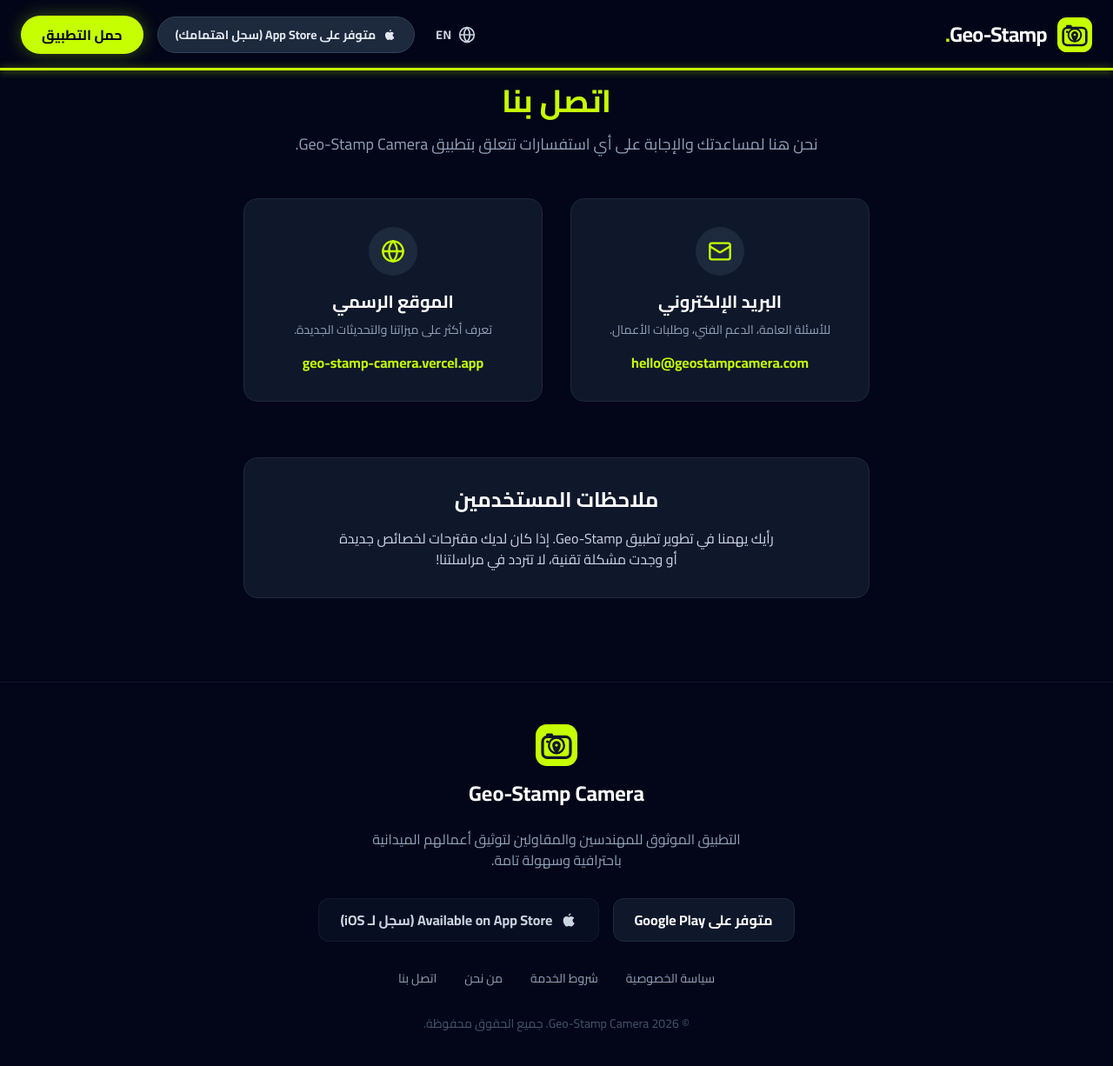
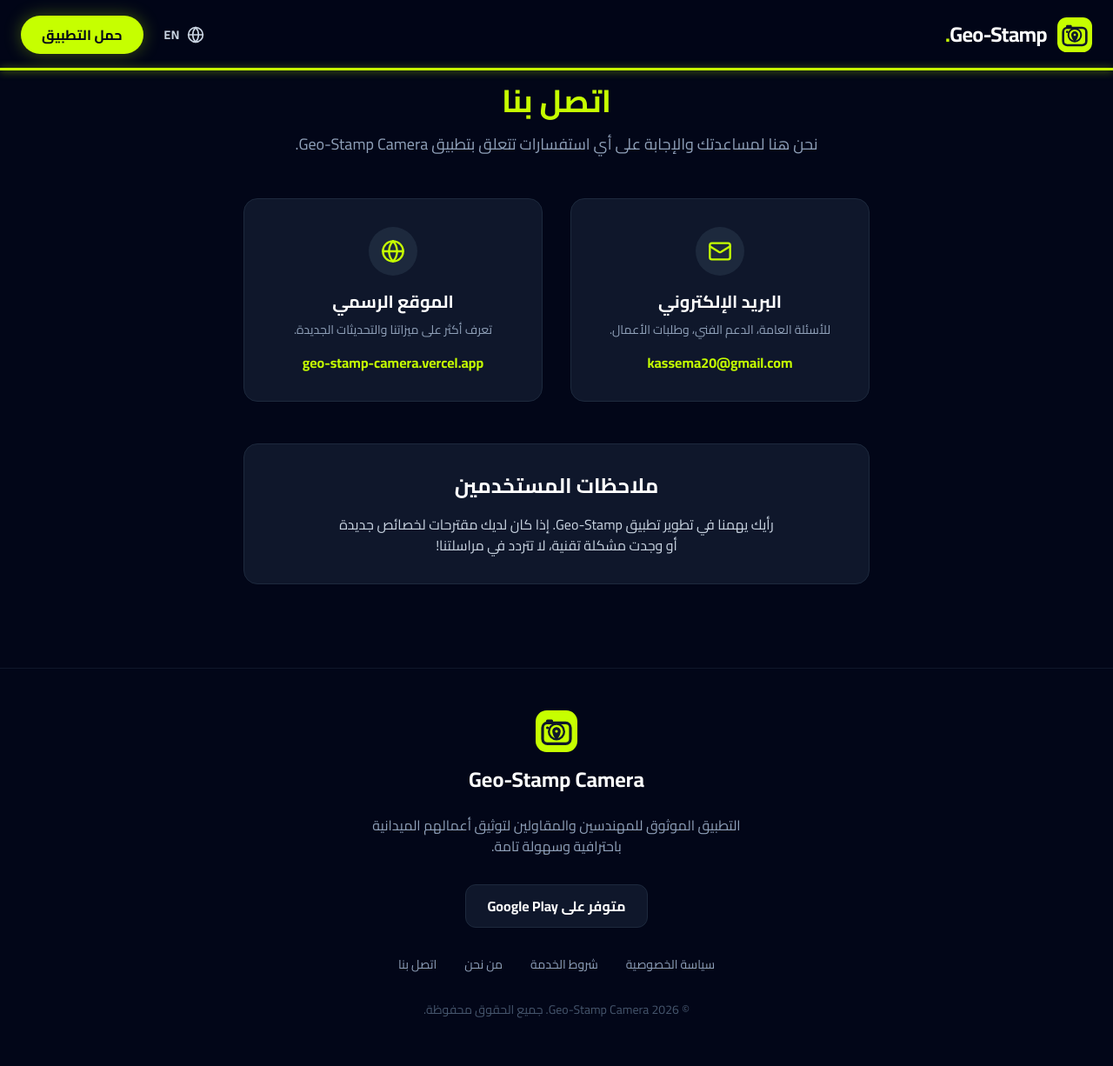
Before and after one commit to whegaco/Geo-Stamp-Camera-Landing-Page, a React (Vite) app: page /contact in a window 1280 px wide. Shown: the top 1226 px of the page at 87% size. Built offline with nearby package versions, Linux system fonts and the light colour scheme.

Commit message:
refactor: remove iOS support and optimize assets
- Remove references to iOS version from UI components
- Update contact email address
- Optimize script loading and font pre-fetching for performance

```diff
--- a/index.html
+++ b/index.html
@@ -4,8 +4,32 @@
     <meta charset="UTF-8" />
     <meta name="viewport" content="width=device-width, initial-scale=1.0" />
     <meta name="google-site-verification" content="xLp1wAPPcNT31bOaUbYjEhU6KeZzOnyH_nuYtmVWj54" />
-    <script async src="https://pagead2.googlesyndication.com/pagead/js/adsbygoogle.js?client=ca-pub-5530138081652656"
-     crossorigin="anonymous"></script>
+
+    <!-- Preconnect to external origins early -->
+    <link rel="preconnect" href="https://fonts.googleapis.com">
+    <link rel="preconnect" href="https://fonts.gstatic.com" crossorigin>
+    <link rel="dns-prefetch" href="https://fonts.googleapis.com">
+    <link rel="dns-prefetch" href="https://fonts.gstatic.com">
+    <link rel="dns-prefetch" href="https://images.unsplash.com">
+
+    <!-- Non-blocking Google Fonts loading -->
+    <link rel="preload" href="https://fonts.googleapis.com/css2?family=Cairo:wght@300;400;600;700;800&display=swap" as="style" onload="this.onload=null;this.rel='stylesheet'">
+    <noscript>
+      <link rel="stylesheet" href="https://fonts.googleapis.com/css2?family=Cairo:wght@300;400;600;700;800&display=swap">
+    </noscript>
+
+    <!-- Optimized Google AdSense Load (Non-blocking / Delayed execution to free Main Thread) -->
+    <script>
+      window.addEventListener('load', function() {
+        setTimeout(function() {
+          var sc = document.createElement('script');
+          sc.src = 'https://pagead2.googlesyndication.com/pagead/js/adsbygoogle.js?client=ca-pub-5530138081652656';
+          sc.async = true;
+          sc.crossOrigin = 'anonymous';
+          document.head.appendChild(sc);
+        }, 1500); // 1.5 seconds delay to prevent thread blocking during initial LCP/FCP rendering
+      });
+    </script>
     <!-- Primary Meta Tags -->
     <title>Geo-Stamp Camera | كاميرا المهندسين للتوثيق الميداني وإحداثيات GPS</title>
     <meta name="title" content="Geo-Stamp Camera | كاميرا المهندسين للتوثيق الميداني وإحداثيات GPS" />
@@ -18,11 +42,6 @@
     <link rel="alternate" hreflang="ar" href="https://geo-stamp-camera.vercel.app/" />
     <link rel="alternate" hreflang="en" href="https://geo-stamp-camera.vercel.app/?lang=en" />
     <link rel="alternate" hreflang="x-default" href="https://geo-stamp-camera.vercel.app/" />
-
-    <!-- Performance Hints -->
-    <link rel="dns-prefetch" href="https://fonts.googleapis.com">
-    <link rel="dns-prefetch" href="https://fonts.gstatic.com">
-    <link rel="dns-prefetch" href="https://images.unsplash.com">
 
     <!-- Open Graph / Facebook -->
     <meta property="og:type" content="website" />
@@ -60,11 +79,6 @@
       }
     }
     </script>
-
-    <!-- Fonts -->
-    <link rel="preconnect" href="https://fonts.googleapis.com">
-    <link rel="preconnect" href="https://fonts.gstatic.com" crossorigin>
-    <link href="https://fonts.googleapis.com/css2?family=Cairo:wght@300;400;600;700;800&display=swap" rel="stylesheet">
   </head>
   <body class="bg-slate-950 text-slate-50 font-cairo antialiased selection:bg-lime-500/30">
     <div id="root"></div>
--- a/src/components/Footer.tsx
+++ b/src/components/Footer.tsx
@@ -25,13 +25,7 @@
             >
               {t('btn', 'footer')}
             </a>
-            <a
-              href="mailto:hello@geostampcamera.com?subject=iOS%20Waitlist"
-              className="px-6 py-3 bg-slate-900/50 hover:bg-slate-800 border border-slate-800/50 rounded-xl text-slate-300 font-bold transition-colors flex items-center justify-center gap-2 w-full sm:w-auto"
-            >
-              <AppleIcon className="w-5 h-5" />
-              {t('btn_app_store', 'footer')}
-            </a>
+
         </div>
 
         {/* Added Links */}
--- a/src/components/Hero.tsx
+++ b/src/components/Hero.tsx
@@ -59,20 +59,7 @@
             </a>
           </div>
 
-          <motion.div
-            initial={{ opacity: 0 }}
-            animate={{ opacity: 1 }}
-            transition={{ delay: 0.8, duration: 0.5 }}
-            className={`mt-6 flex justify-center ${language === 'en' ? 'lg:justify-start' : 'lg:justify-start'}`}
-          >
-             <a
-               href="mailto:hello@geostampcamera.com?subject=iOS%20Waitlist"
-               className="inline-flex items-center gap-2 text-slate-400 hover:text-white transition-colors p-2 -ml-2 rounded-lg hover:bg-slate-800/50"
-             >
-               <AppleIcon className="w-5 h-5" />
-               <span className="text-sm font-medium underline decoration-slate-700 underline-offset-4">{t('btn_app_store', 'hero')}</span>
-             </a>
-          </motion.div>
+
         </motion.div>
 
         {/* Hero Interactive UI Mockup */}
--- a/src/components/Navbar.tsx
+++ b/src/components/Navbar.tsx
@@ -40,13 +40,6 @@
             <span className="font-bold text-sm tracking-wide">{language === 'ar' ? 'EN' : 'عربي'}</span>
           </button>
 
-          <a
-            href="mailto:hello@geostampcamera.com?subject=iOS%20Waitlist"
-            className="hidden sm:flex items-center gap-2 bg-slate-800 text-slate-200 px-5 py-2.5 rounded-full font-bold hover:bg-slate-700 transition-colors border border-slate-700 text-sm"
-          >
-            <AppleIcon className="w-4 h-4" />
-            {t('app_store', 'nav')}
-          </a>
 
           <a
             href="https://play.google.com/store/apps/details?id=com.ali.geostamp"
--- a/src/pages/ContactUs.tsx
+++ b/src/pages/ContactUs.tsx
@@ -26,7 +26,7 @@
             : 'We are here to help you and answer any questions regarding the Geo-Stamp Camera app.'}
         </p>
 
-        <div className="grid grid-cols-1 md:grid-cols-2 gap-8">
+        <div className="grid grid-cols-1 md:grid-cols-2 gap-8 mb-12">
 
           <div className="bg-slate-900 border border-slate-800 p-8 rounded-2xl flex flex-col items-center text-center hover:border-brand/50 transition-colors">
             <div className="w-14 h-14 bg-slate-800 rounded-full flex items-center justify-center text-brand mb-4">
@@ -38,8 +38,8 @@
             <p className="text-slate-400 mb-4 text-sm">
               {language === 'ar' ? 'للأسئلة العامة، الدعم الفني، وطلبات الأعمال.' : 'For general inquiries, technical support, and business requests.'}
             </p>
-            <a href="mailto:hello@geostampcamera.com" className="text-brand font-bold hover:underline">
-              hello@geostampcamera.com
+            <a href="mailto:kassema20@gmail.com" className="text-brand font-bold hover:underline">
+              kassema20@gmail.com
             </a>
           </div>
 
@@ -60,7 +60,7 @@
 
         </div>
 
-        <div className="mt-16 bg-slate-900 p-8 rounded-2xl border border-slate-800 text-center">
+        <div className="mt-12 bg-slate-900 p-8 rounded-2xl border border-slate-800 text-center">
           <h2 className="text-2xl font-bold text-white mb-4">
              {language === 'ar' ? 'ملاحظات المستخدمين' : 'User Feedback'}
           </h2>
--- a/src/pages/Home.tsx
+++ b/src/pages/Home.tsx
@@ -21,8 +21,10 @@
       <ParticlesBackground />
       <Navbar />
       <Hero />
+
       <Features />
       <Showcase />
+
       <Testimonials />
       <FAQ />
       <Footer />
--- a/src/pages/PrivacyPolicy.tsx
+++ b/src/pages/PrivacyPolicy.tsx
@@ -74,8 +74,8 @@
             </h2>
             <p>
               {language === 'ar'
-                ? 'إذا كان لديك أي أسئلة حول سياسة الخصوصية، يرجى التواصل معنا عبر: hello@geostampcamera.com'
-                : 'If you have any questions about this Privacy Policy, please contact us at: hello@geostampcamera.com'}
+                ? 'إذا كان لديك أي أسئلة حول سياسة الخصوصية، يرجى التواصل معنا عبر: kassema20@gmail.com'
+                : 'If you have any questions about this Privacy Policy, please contact us at: kassema20@gmail.com'}
             </p>
           </section>
         </div>
```
